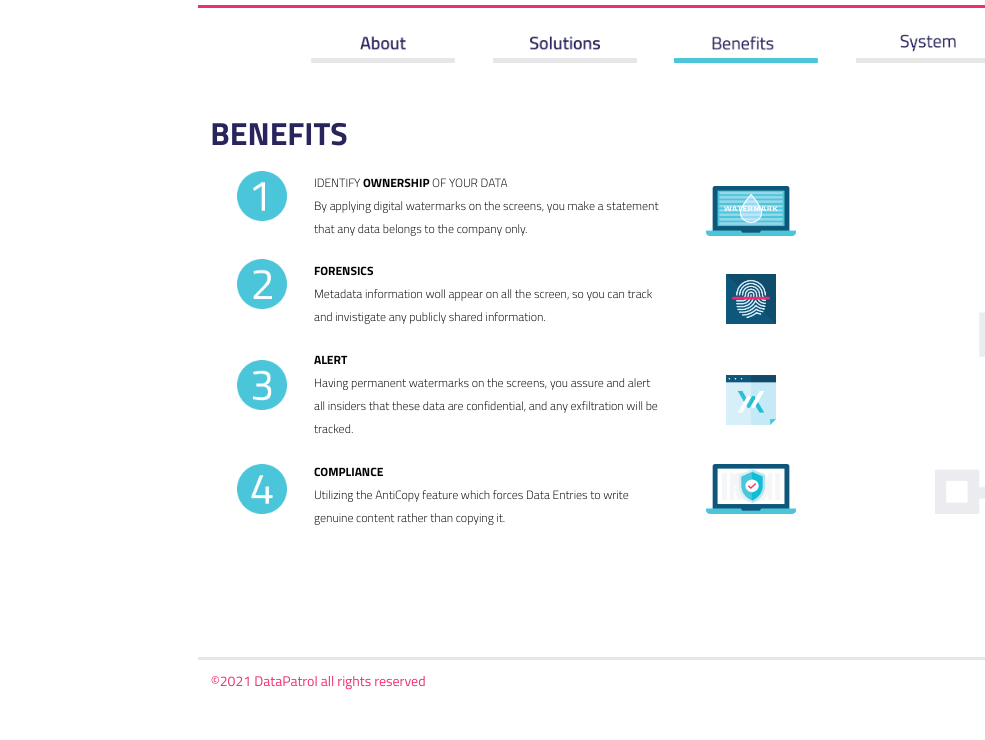
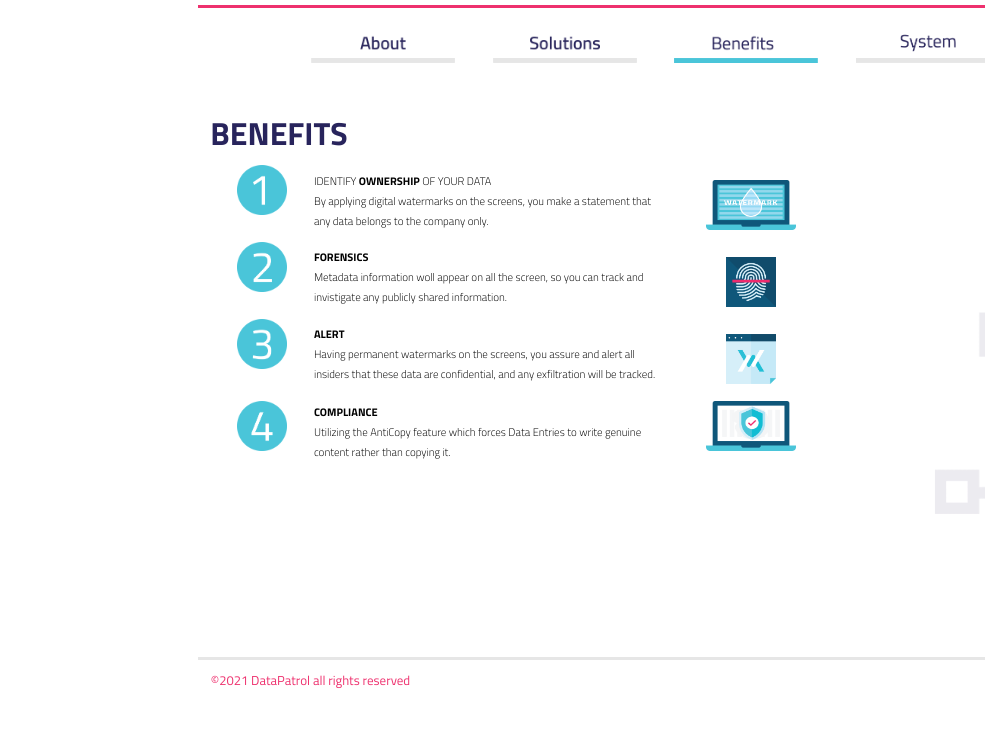
Before and after one commit to RaffiLouyAlQurran/RaffiLouyAlQurran.github.io, a plain HTML site: page benifits.html in a window 1280 px wide. Shown: the part 60-800 px from the top of the page, 0-985 px from the left. Drawn offline with Linux system fonts and the light colour scheme; a script that the page names is missing.

Commit message:
font-size benifits

```diff
--- a/benifits.html
+++ b/benifits.html
@@ -82,7 +82,7 @@ table {
 td, th {
 border: none;
 	text-align: left;
-  font-size: 12px;
+  font-size: 11px;
 }
 
 
@@ -170,7 +170,7 @@ border: none;
 
 	<hr style="color: #EE316E; height: 3px; width: 70%; background-color: rgba(230,230,230,1); border-color: transparent;">
 
-	<p id="PAR" style="color:#EE316E;border-color: transparent;margin-left:16%;font-family:Cairo-Regular;font-size: 14px;">
+	<p id="PAR" style="color:#EE316E;border-color: transparent;margin-left:16%;font-family:Cairo-Regular;font-size: 13px;">
 	<a id="linkedin" href="https://www.linkedin.com/company/datapatrol-co"><img src="images/LinkedIn.png" alt="1" style="width: 30px; float: right; margin-right: 19%;" /></a>
 	<a id="letter" href="mailto:info@datapatrol.com"><img src="images/letter.png" alt="Letter" style="width: 40px;height: 28px; float: right; margin-right: 8px" /></a>
 	©2021 DataPatrol all rights reserved
```
